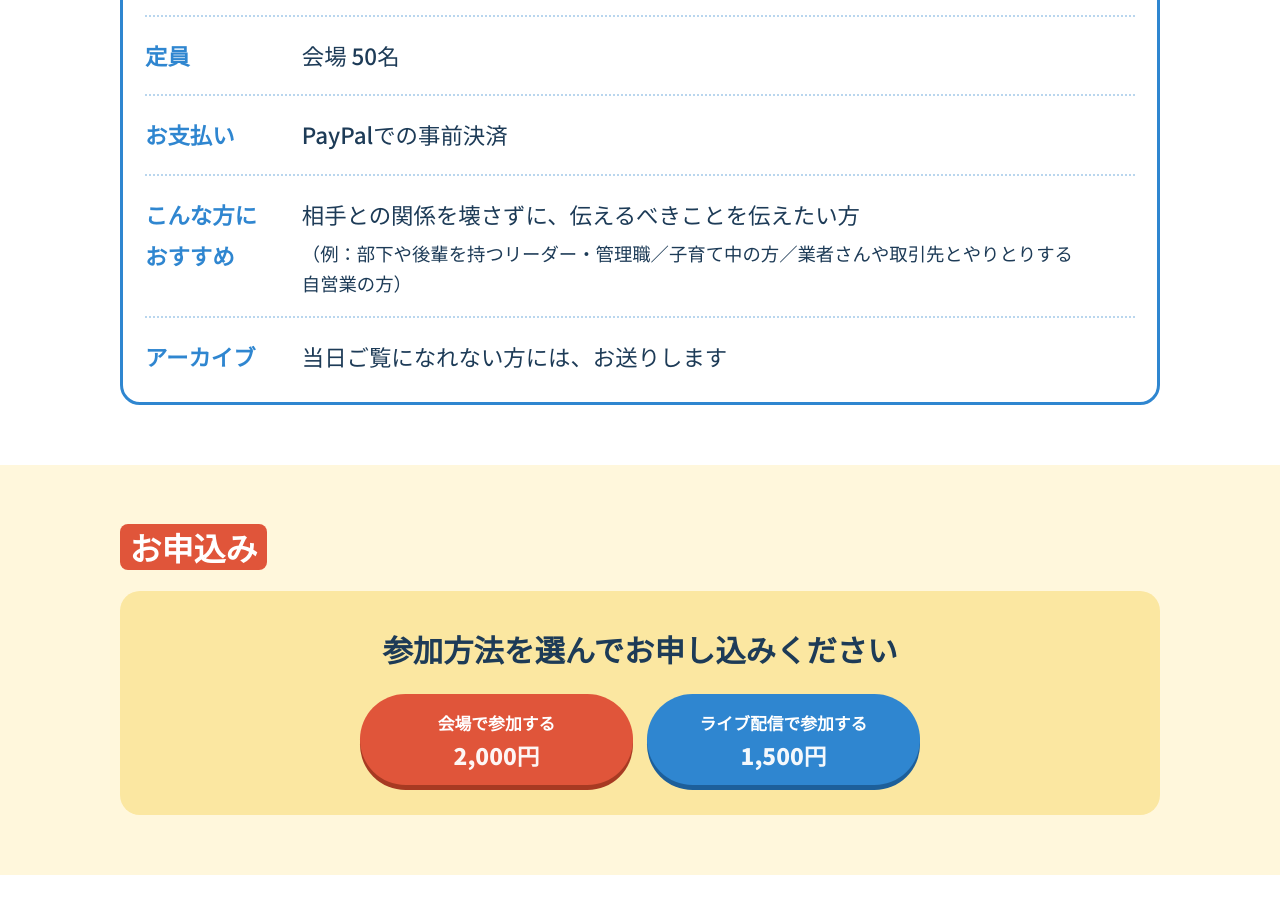
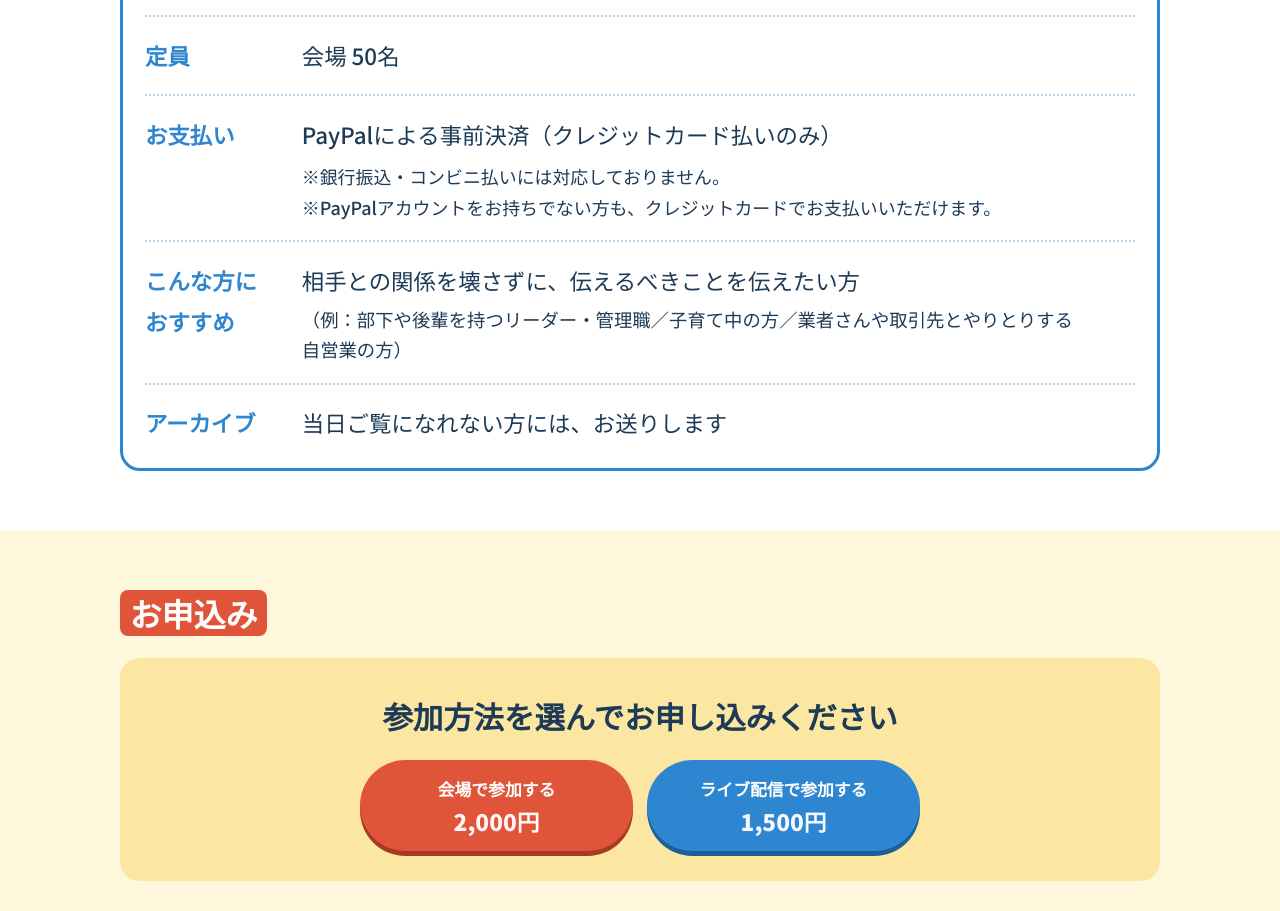
Before and after one commit to tomokidbusiness-coder/lp-preview-ota-7k3q, a plain HTML site: page index.html in a window 1280 px wide. Shown: the part 6356-7267 px from the top of the page. Drawn offline with Linux system fonts and the light colour scheme; a web font is replaced by a local one.

Commit message:
お支払い表記を変更

```diff
--- a/index.html
+++ b/index.html
@@ -302,6 +302,7 @@ h1,h2,h3,.case p,.btn,.t,.tail,.then,.emph{text-wrap:balance}
 
 /* ---- 根本さん修正依頼（2026-10-11） ---- */
 .rec{display:block;margin-top:.35em;font-weight:700}
+.pnote{display:block;font-size:.8em;font-weight:500;line-height:1.7;margin-top:.3em}
 .rec small,.info .rex{display:block;font-size:.82em;font-weight:500;line-height:1.65;margin-top:.15em}
 .simple-apply .sa-box{max-width:620px;margin-inline:auto;display:grid;gap:18px}
 .simple-apply .hdate{font-size:clamp(1.05rem,3vw,1.25rem);text-align:left}
@@ -464,7 +465,7 @@ h1,h2,h3,.case p,.btn,.t,.tail,.then,.emph{text-wrap:balance}
   <div><dt>形式</dt><dd>会場参加／ライブ配信<span class="nw">（どちらも選べます）</span></dd></div>
   <div><dt>参加費</dt><dd>会場 2,000円／ライブ配信 1,500円</dd></div>
   <div><dt>定員</dt><dd>会場 50名</dd></div>
-  <div><dt>お支払い</dt><dd>PayPalでの事前決済</dd></div>
+  <div><dt>お支払い</dt><dd>PayPalによる事前決済（クレジットカード払いのみ）<small class="pnote">※銀行振込・コンビニ払いには対応しておりません。<br>※PayPalアカウントをお持ちでない方も、クレジットカードでお支払いいただけます。</small></dd></div>
   <div><dt>こんな方におすすめ</dt><dd>相手との関係を壊さずに、伝えるべきことを伝えたい方<small class="rex">（例：部下や後輩を持つリーダー・管理職／子育て中の方／業者さんや取引先とやりとりする自営業の方）</small></dd></div>
   <div><dt>アーカイブ</dt><dd>当日ご覧になれない方には、お送りします</dd></div>
  </dl>
@@ -489,7 +490,7 @@ h1,h2,h3,.case p,.btn,.t,.tail,.then,.emph{text-wrap:balance}
   <details><summary>ライブ配信でも参加できますか？</summary><p>ライブ配信でも参加できます。当日ご覧になれない方には、アーカイブをお送りします。</p></details>
   <details><summary>管理職でなくても参加できますか？</summary><p>すべての方に参加いただくことが可能です。部下や後輩への伝え方はもちろん、同僚とのやりとり、お子さんへの声かけにも活かせます。</p></details>
   <details><summary>本を持っていないと参加できませんか？</summary><p>本を持っていなくても参加可能です。セミナー会場にて、本を購入することもできます。</p></details>
-    <details><summary>支払い方法は？</summary><p>PayPalでの事前決済です。</p></details>
+    <details><summary>支払い方法は？</summary><p>PayPalによる事前決済（クレジットカード払いのみ）です。<small class="pnote">※銀行振込・コンビニ払いには対応しておりません。<br>※PayPalアカウントをお持ちでない方も、クレジットカードでお支払いいただけます。</small></p></details>
  </div>
 </div></section>
 
```
